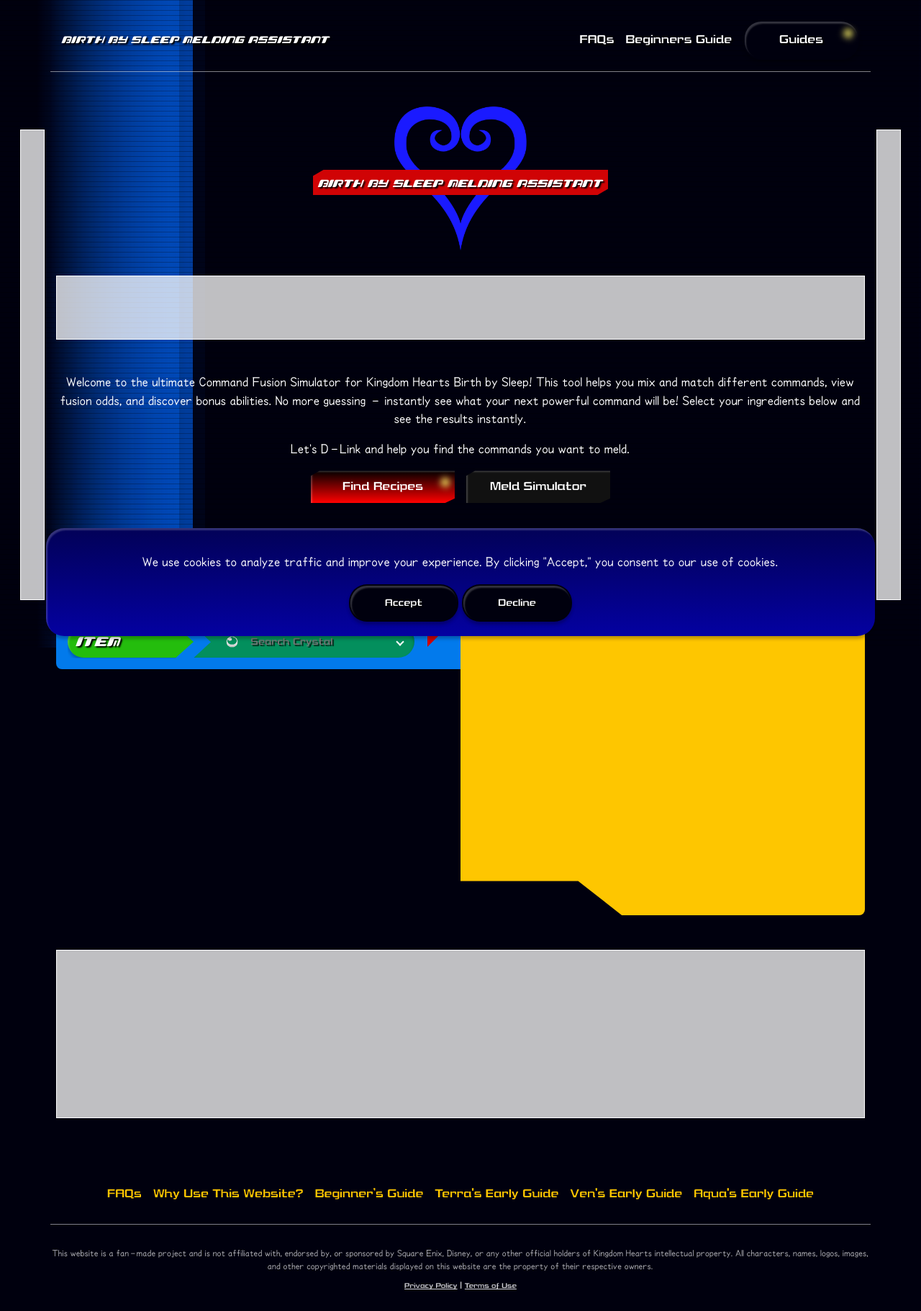
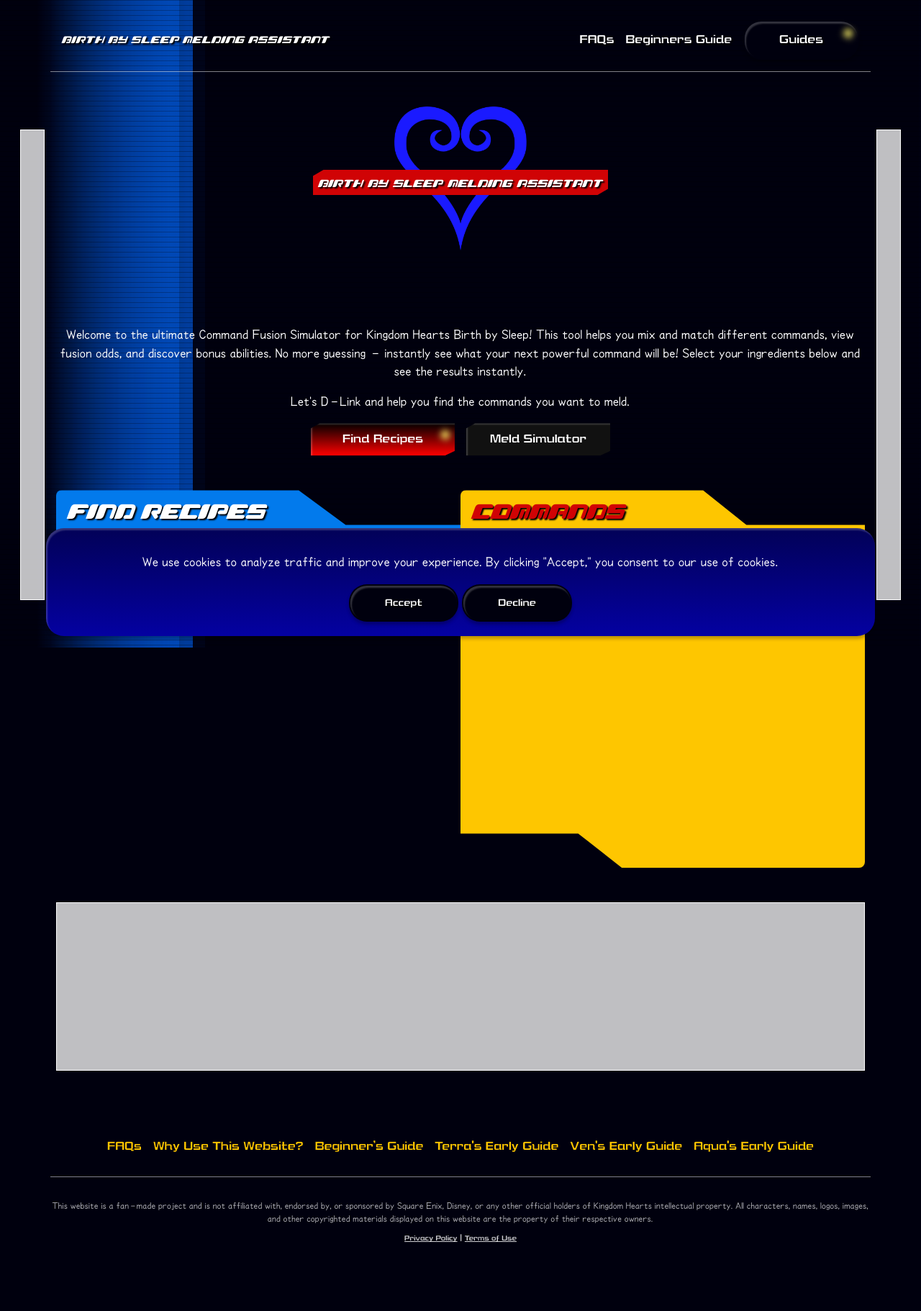
Before and after one commit to somaij/bbs-fusion-simulator, a Jekyll site: the page built from index.md, in a window 1280 px wide. Shown: the whole page at 72% size. Built offline with Jekyll 4.4.1, drawn with Linux system fonts in a browser that asks for light colours; comment, search, counter and statistics services are not loaded; after the commit the page ends 1756 px from its top, so only the background shows below that.

Commit message:
removed padding and margin

```diff
--- a/index.md
+++ b/index.md
@@ -10,7 +10,7 @@
 <h1>Birth by Sleep Melding Assistant</h1>
 </div>
 
-<div class="ad-wrapper">
+<div>
     {% include adsense_above_calculator_fixed.html %}
 </div>
 <div class="text">
```
